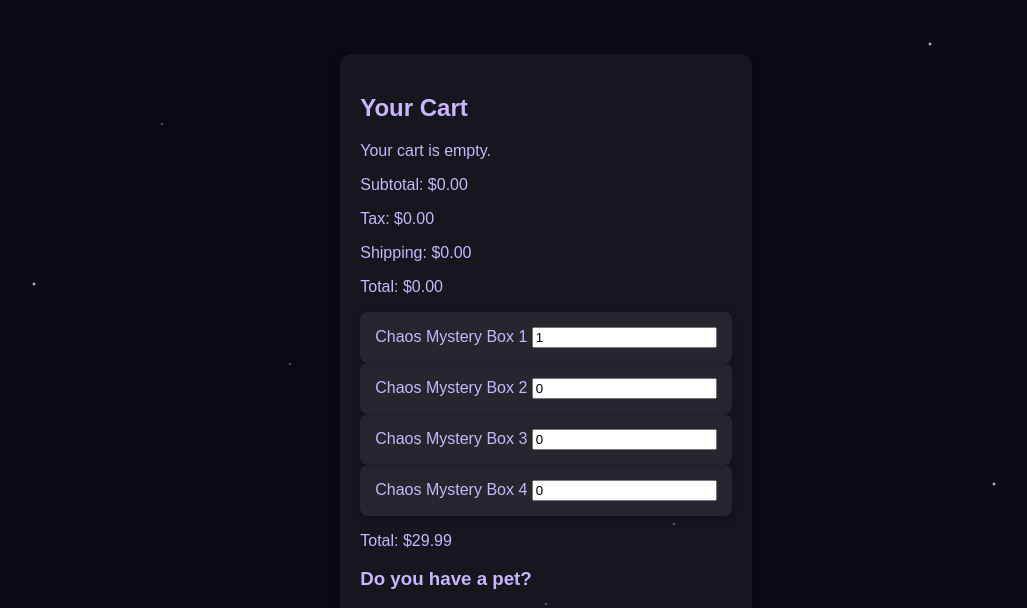
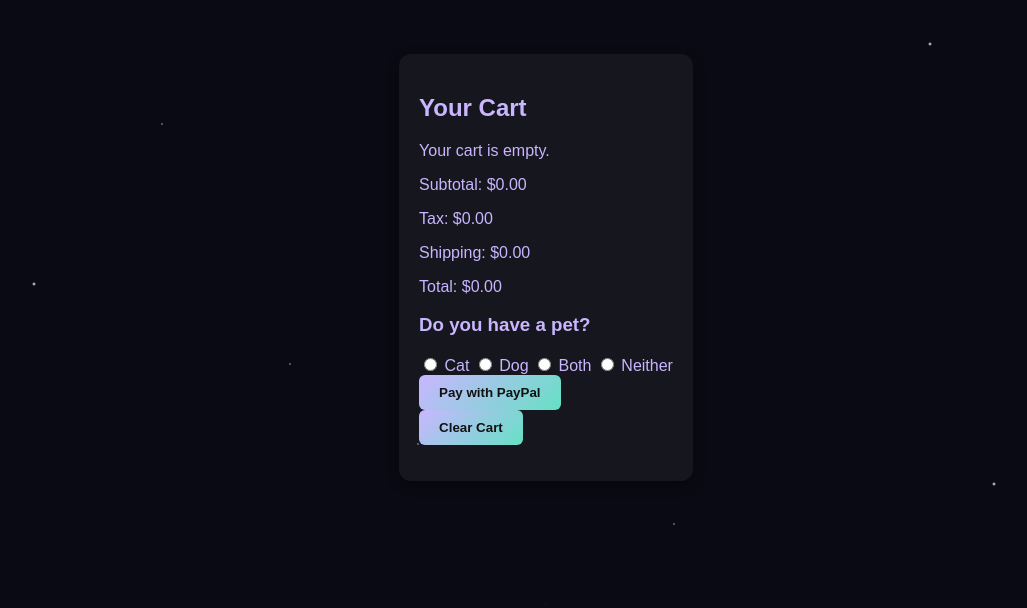
Before and after one commit to deezy2neasy/chaosmysteryboxes, a plain HTML site: page cart.html in a window 1280 px wide. Shown: the part 116-724 px from the top of the page, without its empty margins (94-1121 px from the left). Drawn offline with Linux system fonts and the light colour scheme.

Commit message:
Update cart.html

```diff
--- a/cart.html
+++ b/cart.html
@@ -30,26 +30,6 @@
   <p id="tax"></p>
   <p id="shipping"></p>
   <p id="total"></p>
-
-<div id="cart">
-  <div class="product" data-price="29.99">
-    <span class="name">Chaos Mystery Box 1</span>
-    <input type="number" class="qty" value="1" min="0">
-  </div>
-  <div class="product" data-price="39.99">
-    <span class="name">Chaos Mystery Box 2</span>
-    <input type="number" class="qty" value="0" min="0">
-  </div>
-  <div class="product" data-price="19.99">
-    <span class="name">Chaos Mystery Box 3</span>
-    <input type="number" class="qty" value="0" min="0">
-  </div>
-  <div class="product" data-price="49.99">
-    <span class="name">Chaos Mystery Box 4</span>
-    <input type="number" class="qty" value="0" min="0">
-  </div>
-  <p>Total: $<span id="cartTotal">0.00</span></p>
-</div>
 
   <div id="petQuestion">
     <h3>Do you have a pet?</h3>
```
